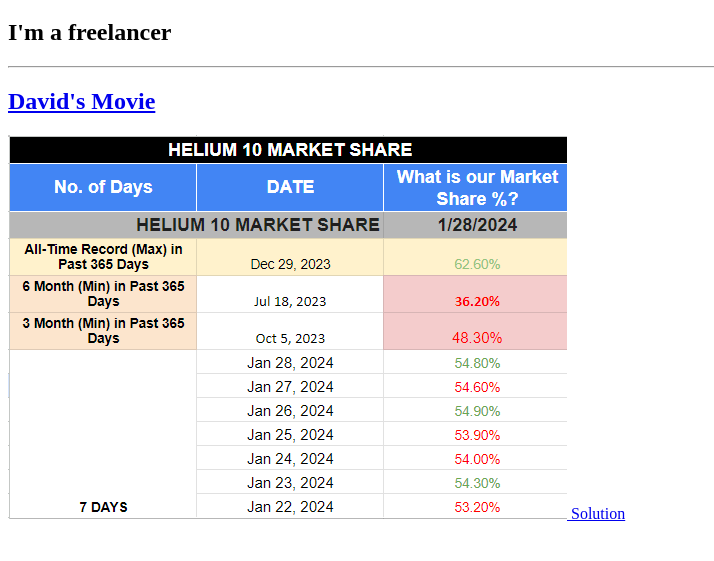
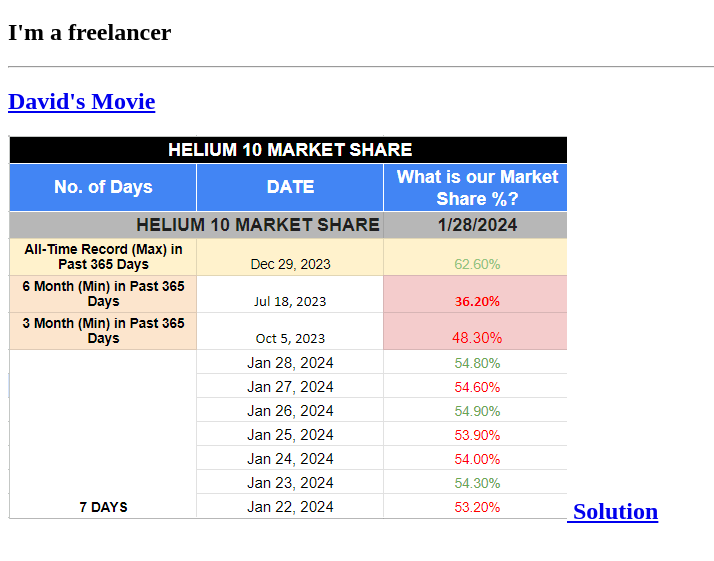
Before and after one commit to PR0SCRITO/html-porfolio, a plain HTML site: page index.html in a window 1280 px wide. Shown: the part 61-622 px from the top of the page, without its empty margins (0-714 px from the left). Drawn offline with Linux system fonts and the light colour scheme.

Commit message:
Update index.html

```diff
--- a/index.html
+++ b/index.html
@@ -24,7 +24,7 @@ https://developer.mozilla.org/en-US/docs/Web/HTML/Element/img#attr-height -->
         <h2>I'm a freelancer</h2>
         <hr/>
         <h2><a href="./public/movie-ranking.html">David's Movie</a></h2>
-       <a href="./solution.html"><img src="./public/Image/ca.png" /> Solution</a>
+        <h2><a href="./solution.html"><img src="./public/Image/ca.png" /> Solution</a></h2>
     </body>
 
 
```
